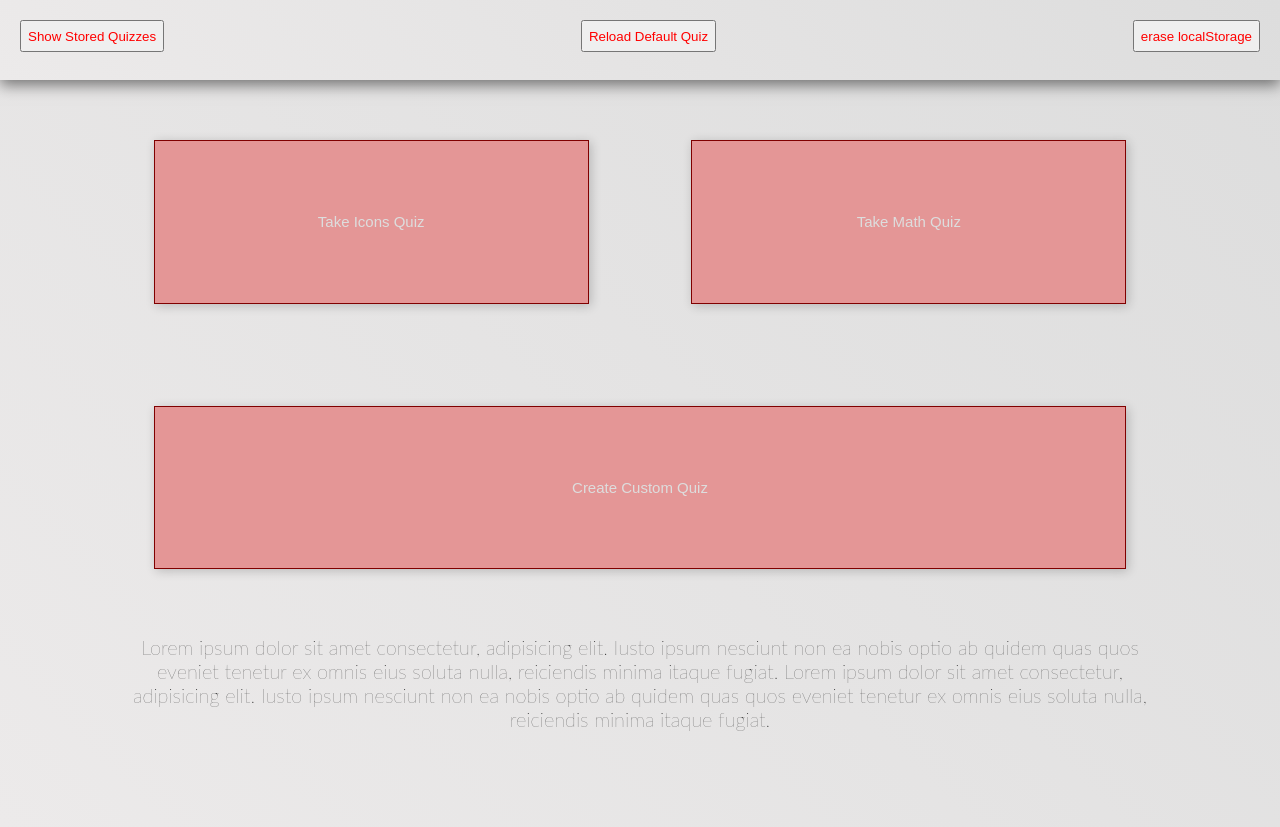
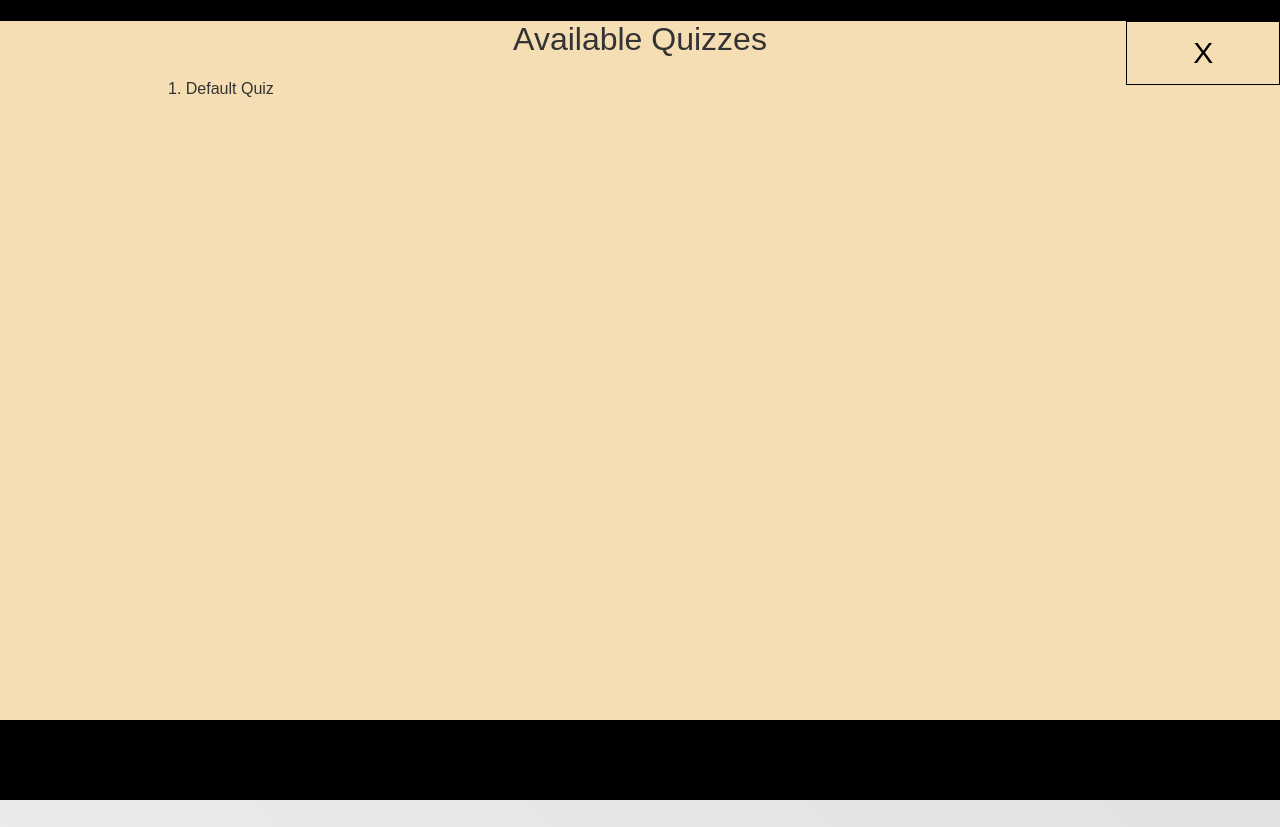
Before and after one commit to beauhaus/quizzer-app, a React (Vite) app: page / in a window 1280 px wide. Both pictures are taken after a click on the button "Show Stored Quizzes". Built offline with nearby package versions, Linux system fonts and the light colour scheme.

Commit message:
refactored dealing with localstorage and admin header/panel

```diff
--- a/src/App.js
+++ b/src/App.js
@@ -1,47 +1,51 @@
 import React, { Component } from "react";
 import { render } from "react-dom";
 
-import defaultQuiz from "./data/icons.json";
-// import mathDB from "./data/math.json";
-
 import AppContainer from "./AppContainer";
 
-// Auto-load a quiz example into LocalStorage
-// We then retrieve it & place it on state
+import defaultQuizDB from "./data/defaultQuiz.json";
+
+/*Root's class methods are to primarily deal with
+ *the default quiz loading & display
+ */
 
 class Root extends Component {
   constructor(props) {
     super(props);
     this.state = { init: "" };
-    this.initLSInsert = this.initLSInsert.bind(this);
-    this.state = {
-      init: ""
-    };
+    this.defaultQuizLSInsert = this.defaultQuizLSInsert.bind(this);
   }
-  initLSInsert() {
+  // On Pageload, a default example loads into LocalStorage
+  // This method,then, retrieves it & places it onto state.
+
+  defaultQuizLSInsert() {
     //Feed into LS
-    let stringedIconsDB = JSON.stringify(defaultQuiz);
-    localStorage.setItem("iconsDB", stringedIconsDB);
+    let stringedIconsDB = JSON.stringify(defaultQuizDB);
+    let quizStrName = "Default Quiz";
+    localStorage.setItem(quizStrName, stringedIconsDB);
+
     //Load From LS onto variable
-    let gottenIconsDB = localStorage.getItem("iconsDB");
-    let iconsDBParsed = JSON.parse(gottenIconsDB);
+    let retrievedDefQuiz = localStorage.getItem(quizStrName);
+    let defQuizParsed = JSON.parse(retrievedDefQuiz);
+
     //Place onto state
-    this.setState(() => {
-      return { initDB: iconsDBParsed };
-    });
+    // this.setState(() => {
+    //   return { initDB: defQuizParsed };
+    // });
   }
 
   componentDidMount() {
-    this.initLSInsert(); // auto-load into LS
+    this.defaultQuizLSInsert();
   }
+
   render() {
     return (
       <AppContainer
-        initDB={this.initLSInsert}
-        lsStatus={this.state.initDB}
-        loadDefaultQuiz={this.loadDefQ}
+        defaultQuizLSInsert={this.defaultQuizLSInsert}
+        // lSContents={this.state.initDB}
       />
     );
   }
 }
+
 render(<Root />, document.getElementById("root"));
--- a/src/AppContainer.js
+++ b/src/AppContainer.js
@@ -41,14 +41,14 @@ class AppContainer extends Component {
   constructor(props) {
     super(props);
     this.state = {
-      db: [],
+      showAllLS: [], //{Object.keys(localStorage)
       showLSModal: false,
       showQuizModal: false,
       showDefQModal: false,
       showQCompleteModal: false
     };
-    this.handleGetLSClick = this.handleGetLSClick.bind(this);
-    this.handleLoadDefQ = this.handleLoadDefQ.bind(this);
+    this.handleGetAllLSClick = this.handleGetAllLSClick.bind(this);
+    this.handleLoadDefaultQuiz = this.handleLoadDefaultQuiz.bind(this);
     this.quizModalCloser = this.quizModalCloser.bind(this);
     this.qCompleteModalCall = this.qCompleteModalCall.bind(this);
     this.qCompleteModalCloser = this.qCompleteModalCloser.bind(this);
@@ -57,32 +57,34 @@ class AppContainer extends Component {
   // GOTO this spot for a list of LS keys (topics)
   // https://stackoverflow.com/questions/17745292/how-to-retrieve-all-localstorage-items-without-knowing-the-keys-in-advance
 
-  //THIS ALSO SHOWS MODAL
-  handleGetLSClick() {
-    //Place onto state
+  //THIS SHOWS MODAL and FEEDS CONTENTS TO MODAL
+  handleGetAllLSClick() {
+    // console.log("handleGetAllLSClick");
+    const allLSQuizNames = Object.keys(localStorage);
+
     this.setState({
       showLSModal: true,
-      lsModalPayload: Object.keys(localStorage)
+      allLSQuizNames
     });
   }
 
   handleDelClick() {
     localStorage.clear();
-    // console.log("deleted All");
+    console.log("deleted All");
   }
 
   //THIS FUNCTION ALSO DISPLAYS MODAL
-  handleLoadDefQ() {
-    let qName = Object.keys(localStorage);
-    let store = localStorage.getItem(qName);
-    let storeArr = JSON.parse(store);
+  handleLoadDefaultQuiz() {
+    // let qName = Object.keys(localStorage);
+    // let store = localStorage.getItem(qName);
+    // let storeArr = JSON.parse(store);
     // console.log("storeArrlength: ", storeArr.length);
 
     this.setState({
       showQuizModal: true,
-      quizName: qName,
-      qLength: storeArr.length,
-      quizModalPayload: this.props.lsStatus
+      // quizName: qName,
+      // qLength: storeArr.length,
+      quizModalPayload: this.props.lSContents
     });
   }
 
@@ -114,14 +116,13 @@ class AppContainer extends Component {
     return (
       <StyledAppContainer className="app-container">
         <QuizHeader
-          getStored={this.handleGetLSClick}
-          loadInStorage={this.handleLoadToLStorage}
+          getAllLSQuizNames={this.handleGetAllLSClick}
           delStored={this.handleDelClick}
-          resetDB={this.props.loadDefaultQuiz}
+          defaultQuizLSInsert={this.props.defaultQuizLSInsert}
         />
         <h1>What do you want to learn?</h1>
         <QuizBtns
-          defaultQ1={this.handleLoadDefQ}
+          loadDefaultQuiz={this.handleLoadDefaultQuiz}
           customQ={this.handleCustomQ}
         />
         <div className="info-box">
@@ -129,17 +130,14 @@ class AppContainer extends Component {
             Lorem ipsum dolor sit amet consectetur, adipisicing elit. Iusto
             ipsum nesciunt non ea nobis optio ab quidem quas quos eveniet
             tenetur ex omnis eius soluta nulla, reiciendis minima itaque fugiat.
-            Lorem ipsum dolor sit amet consectetur, adipisicing elit. Iusto
-            ipsum nesciunt non ea nobis optio ab quidem quas quos eveniet
-            tenetur ex omnis eius soluta nulla, reiciendis minima itaque fugiat.
           </p>
         </div>
+        <LSModal
+          LSModalClose={() => this.LSModalCloser()}
+          showLSModal={this.state.showLSModal}
+          allLSQuizNames={this.state.allLSQuizNames}
+        />
         {/*
-  <LSModal
-  LSModalClose={() => this.LSModalCloser()}
-  showLSModal={this.state.showLSModal}
-  currentLS={this.state.lsModalPayload}
-  />
   <QuizModal
   quizModalClose={this.quizModalCloser}
   showQuizModal={this.state.showQuizModal}
--- a/src/Landing/QuizHeader.js
+++ b/src/Landing/QuizHeader.js
@@ -24,9 +24,13 @@ const StyledQuizHeader = Styled.header`
 const QuizHeader = props => {
   return (
     <StyledQuizHeader>
-      <button onClick={() => props.getStored()}>Show Stored Quizzes</button>
-      <button onClick={() => props.resetDB()}>Reload Default Quiz</button>
-      <button onClick={() => props.delStored()}>erase localStorage</button>
+      <button onClick={() => props.getAllLSQuizNames()}>
+        Show Stored Quizzes
+      </button>
+      <button onClick={() => props.defaultQuizLSInsert()}>
+        Reload Default Quiz
+      </button>
+      <button onClick={() => props.delStored()}>erase All Storage</button>
     </StyledQuizHeader>
   );
 };
--- a/src/modals/LSModal.js
+++ b/src/modals/LSModal.js
@@ -1,6 +1,37 @@
 import React, { Component } from "react";
 import Modal from "react-modal";
+import Styled from "styled-components";
 
+const StyledLSModal = Styled.div`
+  background: wheat;
+  color: maroon;
+  font-family: "Montserrat", sans-serif;
+  font-weight: 100;
+  text-align: center;
+  position: relative;
+  button {
+    font-family: "Montserrat", sans-serif;
+    cursor: pointer;
+    position: absolute;
+    top: 0;
+    right: 0;
+    width: 12vw;
+    height: 8vh;
+    border: 1px solid #000;
+    background: wheat;
+    color: #000;
+    font-size: 3rem;
+  }
+  h1 {
+    font-weight: 100;
+  }
+  ul {
+    margin: 0 auto;
+    width: 80vw;
+    height: 80vh;
+    text-align: left;
+  }
+`;
 class LSMODAL extends Component {
   constructor(props) {
     super(props);
@@ -9,24 +40,30 @@ class LSMODAL extends Component {
     Modal.setAppElement("body"); // a11y
   }
   render() {
+    const { LSModalClose, showLSModal, allLSQuizNames } = this.props;
+    console.log("t.s.qizNames: ", allLSQuizNames);
     return (
       <Modal
         className="modal ls-modal"
-        isOpen={this.props.showLSModal}
-        onRequestClose={this.props.lSModalClose}
+        isOpen={showLSModal}
+        onRequestClose={LSModalClose}
         contentLabel="LocalStorage Items"
         closeTimeoutMS={2000}
       >
-        <h1>LSMODAL</h1>
-        <button className="modal__btn--done" onClick={this.props.LSModalClose}>
-          OK
-        </button>
-        <ul>
-          {Object.keys(localStorage).length &&
-            Object.keys(localStorage).map((topic, idx) => (
-              <li key={idx}>{topic}</li>
-            ))}
-        </ul>
+        <StyledLSModal>
+          <h1>Available Quizzes</h1>
+          <button className="modal__btn--done" onClick={LSModalClose}>
+            X
+          </button>
+          <ul>
+            {allLSQuizNames &&
+              allLSQuizNames.map((topic, idx) => (
+                <li key={topic}>
+                  {idx + 1}. {topic}
+                </li>
+              ))}
+          </ul>
+        </StyledLSModal>
       </Modal>
     );
   }
```
Also changed, not shown: src/data/defaultQuiz.json (renamed from src/data/icons.json), 2 other files (tests, documents, lock files or other folders).
